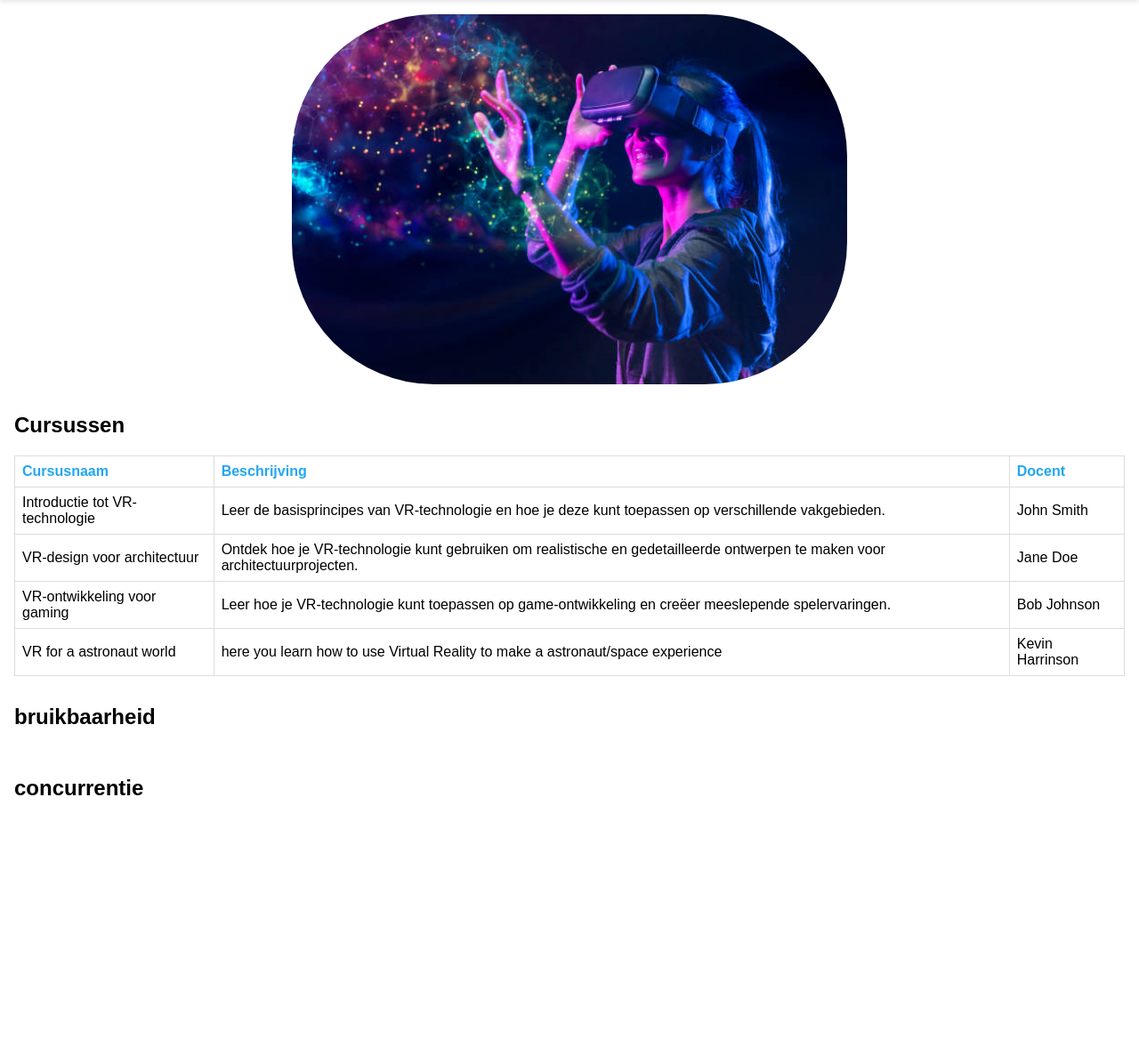
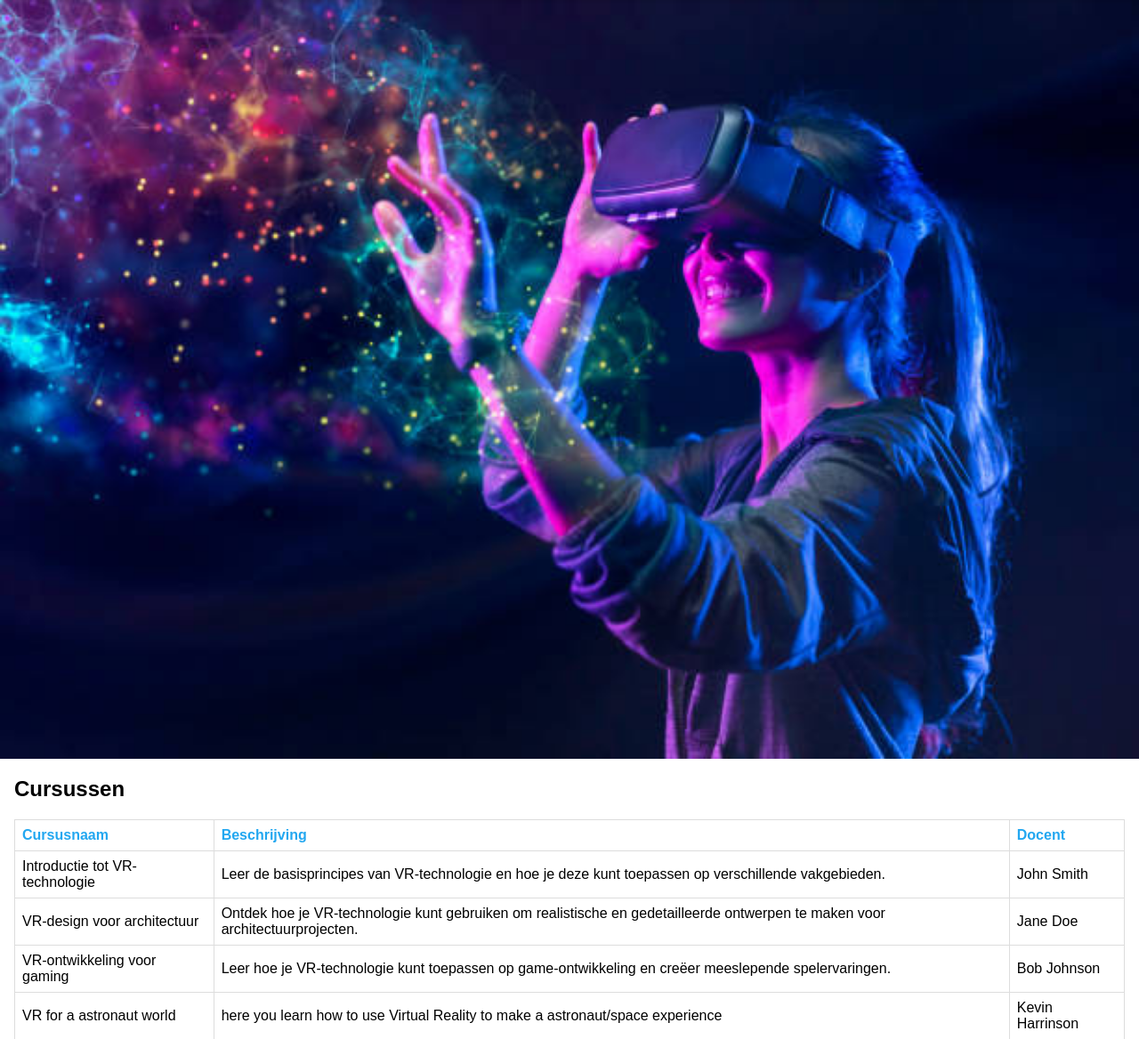
Before and after one commit to salmaazou/Project-3-p4, a PHP site: page /courses.html in a window 1280 px wide. Shown: the part 80-1248 px from the top of the page at 89% size. Before the commit the page ends 974 px from the top, so only its background shows below. Run offline with PHP 8.4, Linux system fonts and the light colour scheme.

Commit message:
added class banner-box to the first section so it can have unique styling, also removed the styling for div class VR-banner, changed the styling for the div.VR-banner>img to width 100% and height 100%, also added styling on the section.banner-box so the img doesn't has space between the img and the border on the left and right and the nav bar and the element below

```diff
--- a/courses.css
+++ b/courses.css
@@ -99,14 +99,13 @@ section h2 {
     margin-top: 0;
 }
 
-/** put the element in the div in the middle of the screen */
-div.VR-banner {
-    display: flex;
-    justify-content: center;
+/** sets the padding to nothing for the section.banner-box so the img fit to the side of the screen */
+section.banner-box {
+    padding: 0;
 }
 
 /** makes the img bigger and makes the corner rounded also only select's the img in the div with class VR-banner*/
 div.VR-banner>img {
-    width: 50%;
-    border-radius: 10rem;
+    width: 100%;
+    height: 100%;
 }
--- a/courses.html
+++ b/courses.html
@@ -18,7 +18,7 @@
 		</nav>
 	</header>
 	<main>
-		<section>
+		<section class="banner-box">
 			<div class="VR-banner">
 				<img src="cursussen-page-banner-img.png" alt="banner-img-VR.png">
 			</div>
```
